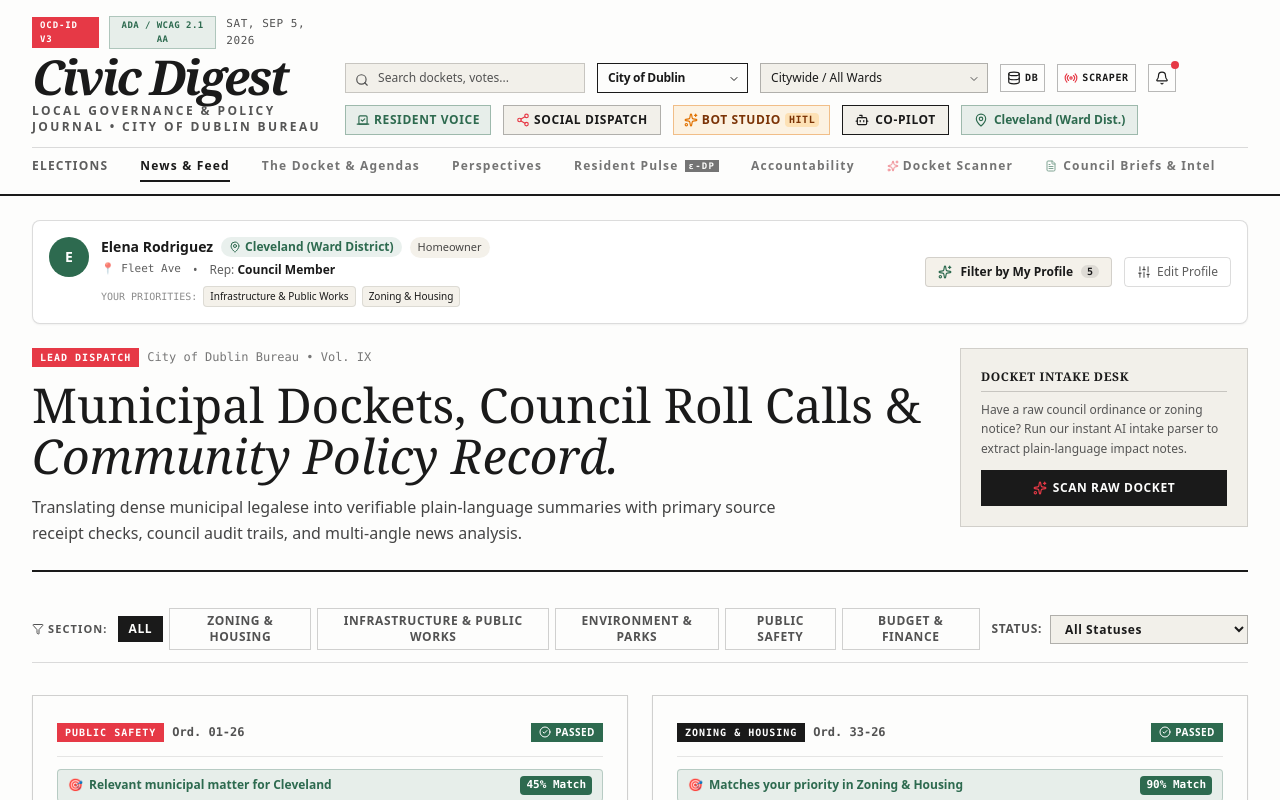
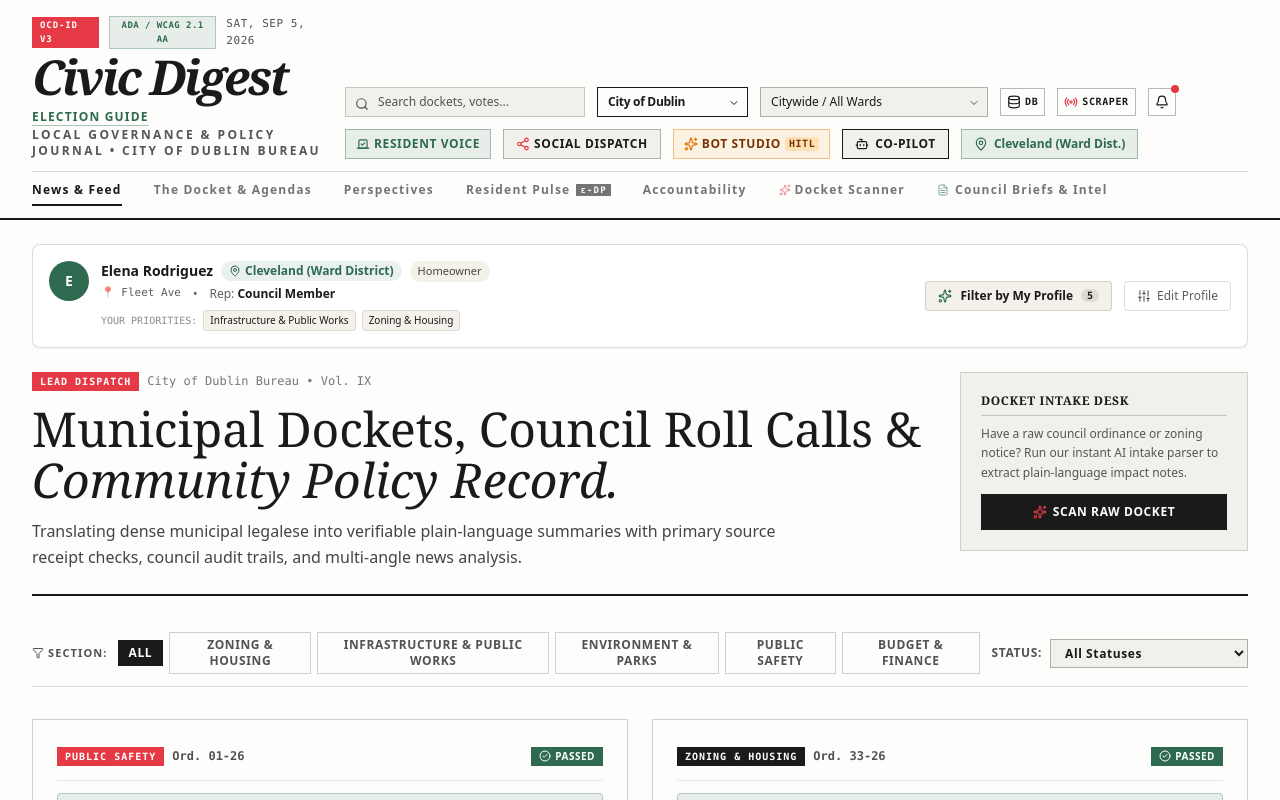
Before and after one commit to CrazyMan80052/civic-digest, a Next.js app in the folder frontend/: page / in a window 1280 px wide. Shown: the top 800 px of the page. Built offline with nearby package versions, Linux system fonts and the light colour scheme.

Commit message:
Place elections link in masthead

```diff
--- a/frontend/src/components/Navbar.tsx
+++ b/frontend/src/components/Navbar.tsx
@@ -110,6 +110,7 @@ export const Navbar: React.FC<NavbarProps> = ({
                 Civic Digest
               </button>
             </h1>
+            <Link href="/elections" className="mt-2 inline-flex text-xs font-bold uppercase tracking-widest text-[#2D6A4F] underline decoration-[#2D6A4F]/40 underline-offset-4 hover:text-[#1A1A1A]">Election guide</Link>
             <p className="text-[11px] sm:text-xs font-bold uppercase tracking-[0.2em] text-[#555] mt-0.5">
               Local Governance &amp; Policy Journal • {selectedJurisdiction.name} Bureau
             </p>
@@ -328,7 +329,6 @@ export const Navbar: React.FC<NavbarProps> = ({
             aria-label="Civic Digest Primary Sections"
             className="flex items-center gap-4 sm:gap-8 overflow-x-auto scrollbar-none text-xs font-bold uppercase tracking-widest"
           >
-            <Link href="/elections" className="pb-1.5 whitespace-nowrap border-b-2 border-transparent text-[#1A1A1A] opacity-70 transition-all hover:opacity-100 hover:border-[#1A1A1A]/30">Elections</Link>
             <button
               type="button"
               role="tab"
```
